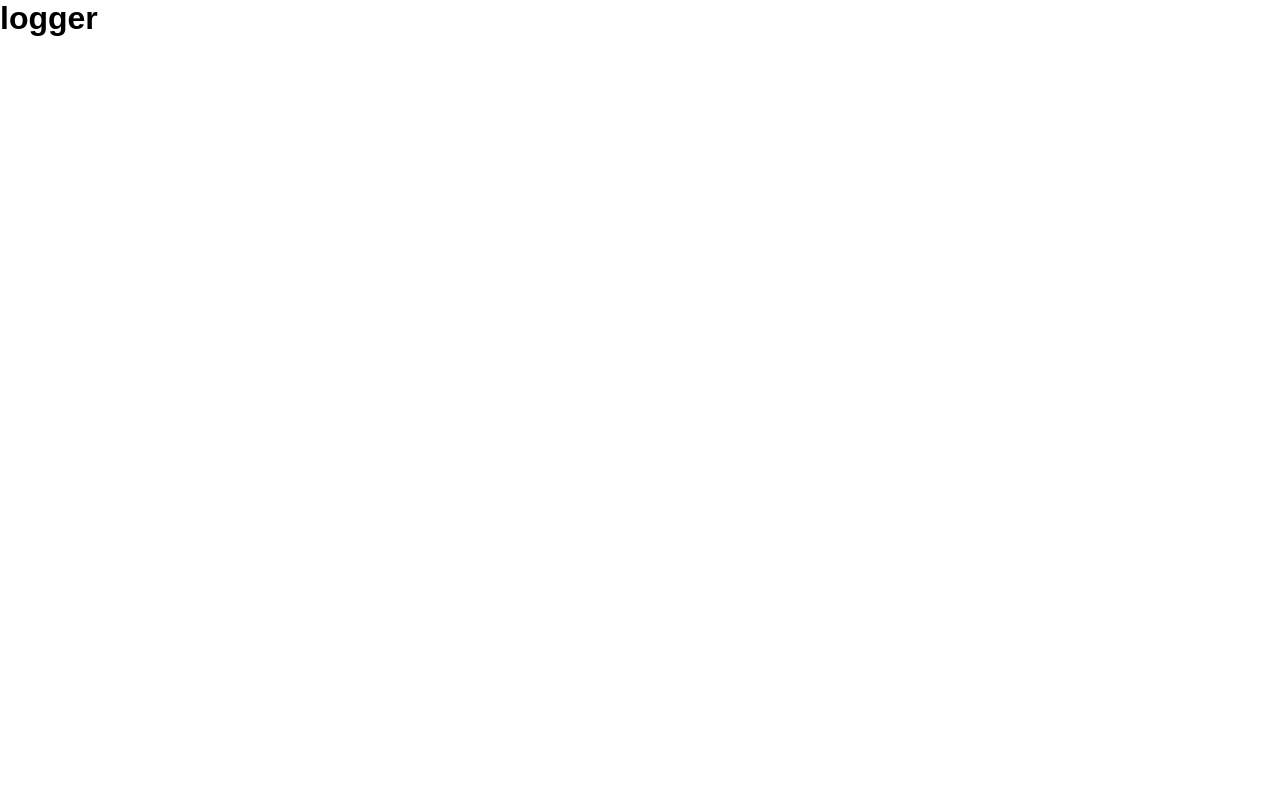
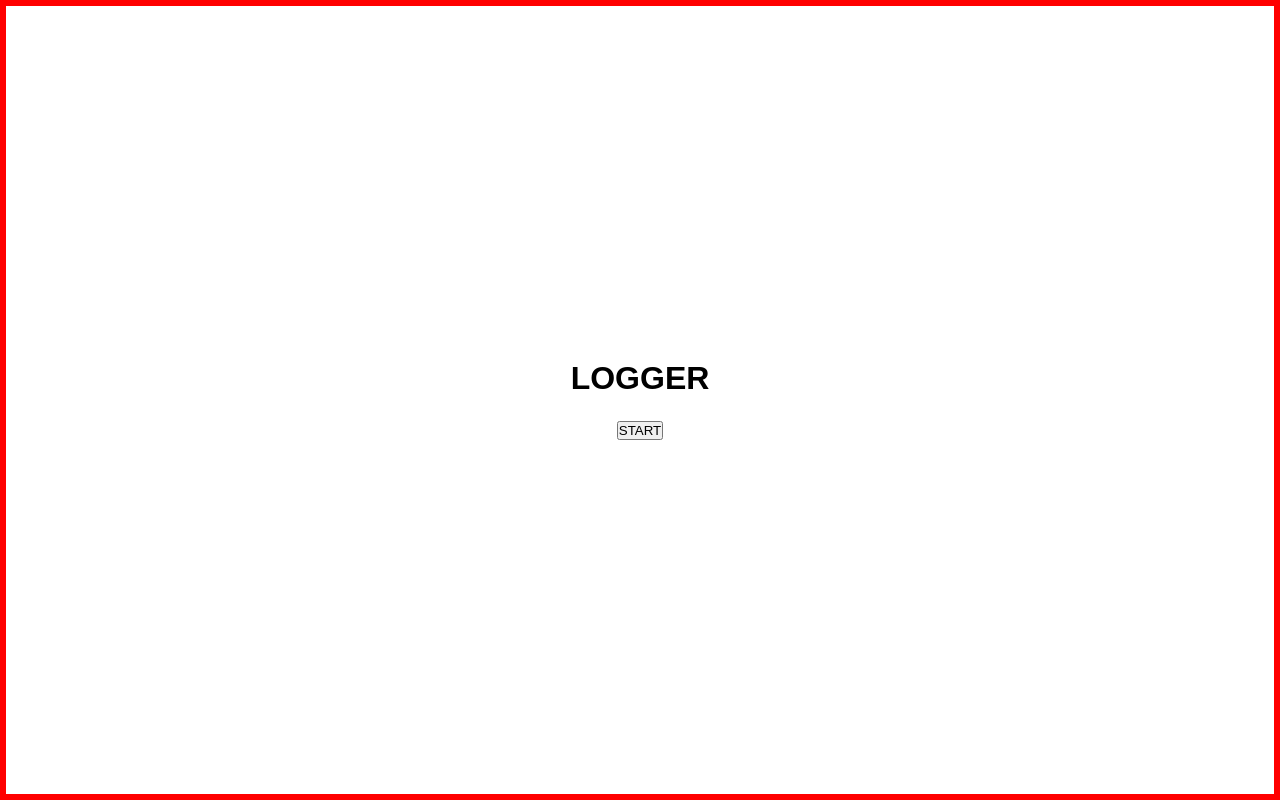
Before and after one commit to davidfilhobyt/logger, a plain HTML site: page index.html in a window 1280 px wide. Drawn offline with Linux system fonts and the light colour scheme.

Commit message:
added button in structure and align center items on aplication

```diff
--- a/index.html
+++ b/index.html
@@ -12,5 +12,6 @@
 </head>
 <body>
     <h1>logger</h1>
+    <button>start</button>
 </body>
 </html>
--- a/style.css
+++ b/style.css
@@ -3,5 +3,19 @@ margin: 0;
 padding: 0;
 box-sizing: border-box;
 font-family: sans-serif;
+text-transform: uppercase;
 
 }
+
+html, body {
+    border: solid red;
+    height: 100%;
+}
+
+body {
+    display: flex;
+    justify-content: center;
+    align-items: center;
+    flex-direction: column;
+    gap: 1.5rem;
+}
```
